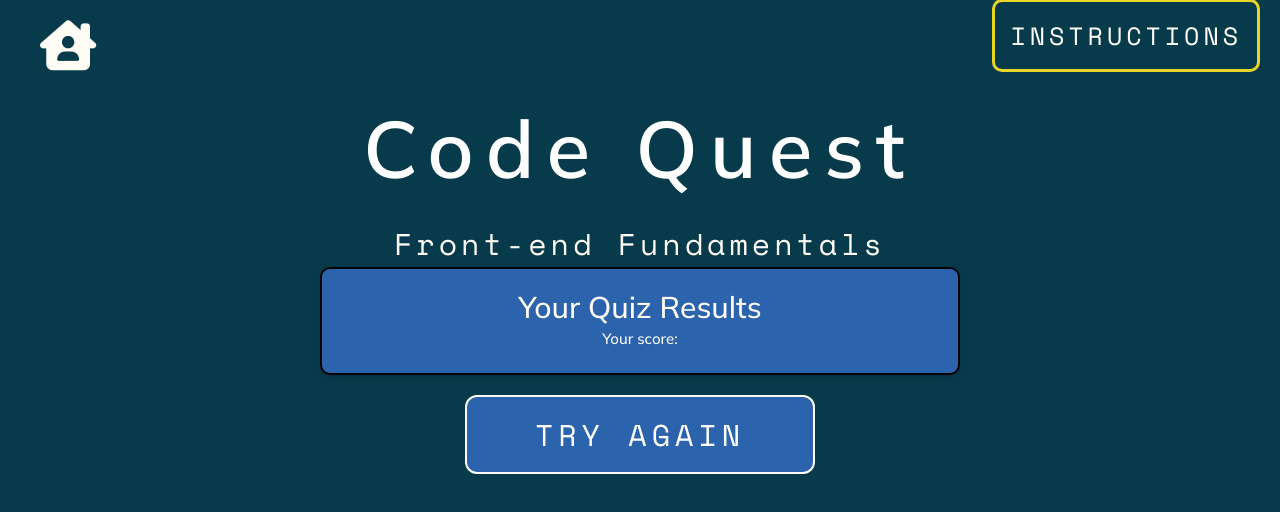
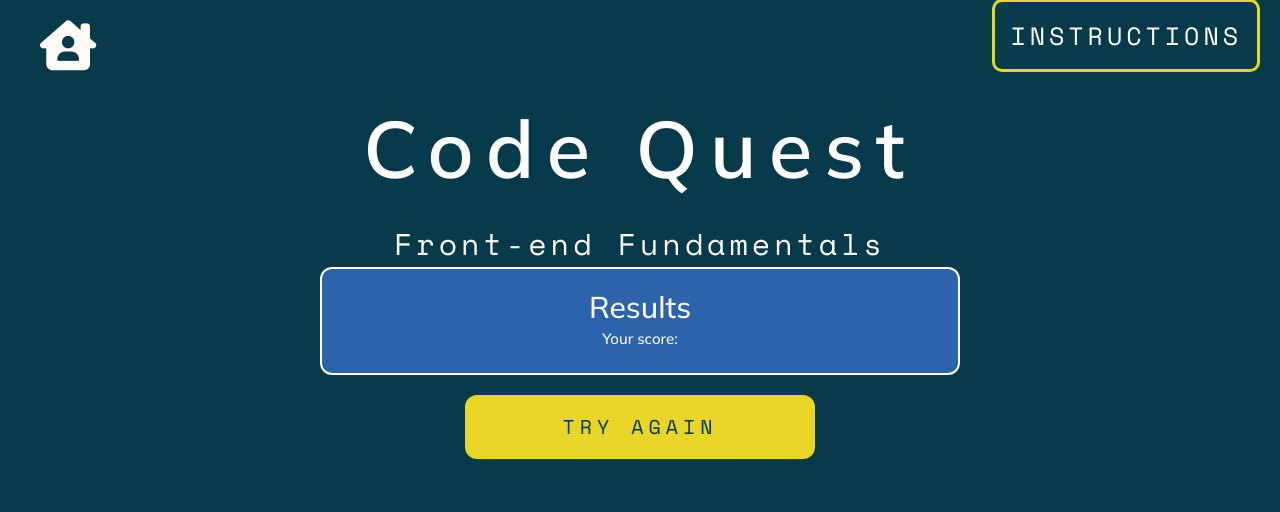
Before and after one commit to Luca-maxwell99/Code-Quest, a plain HTML site: page results.html in a window 1280 px wide. Drawn offline with nearby package versions, Linux system fonts and the light colour scheme.

Commit message:
add style to try again button

```diff
--- a/assets/css/main.css
+++ b/assets/css/main.css
@@ -218,8 +218,6 @@ h2 {
     /* Slightly enlarge the image */
 }
 
-
-
 /* Form Styling */
 .form-group {
     margin-bottom: 20px;
@@ -264,16 +262,15 @@ select {
 /* Results Page */
 #results {
     background-color: #2b63ad;
-    border: 2px solid #000;
-    border-radius: 10px;
+    border: 2px solid var(--light-beige);
+    border-radius: 12px;
     padding: 20px;
     text-align: center;
     width: 50%;
-    box-shadow: 0 4px 8px rgba(0, 0, 0, 0.1);
     margin: auto;
 }
 
-.retry-button {
+#retry-button {
     display: flex;
     justify-content: center;
     /* Centers text horizontally inside the button */
@@ -283,24 +280,30 @@ select {
     width: 100%;
     padding: 1.5rem 2.5rem;
     border-radius: 12px;
-    background: var(--medium-blue);
-    border: 2px solid var(--light-beige);
+    background: var(--highlight-yellow);
+    border: 2px solid var(--highlight-yellow);
+    color: var(--dark-blue);
     cursor: pointer;
     /* Pointer cursor on hover */
     transition: transform 0.3s ease, background-color 0.3s ease;
     /* Smooth hover effect */
 }
 
+.retry-button-link {
+    text-decoration: none;
+    color: var(--dark-blue);
+    font-size: 2rem;
+    text-transform: uppercase;
+    /* Uppercase text */
+    letter-spacing: 0.5rem;
+    /* More spacing between letters */
+    font-family: var(--secondary-font);
+}
+
 .retry-button:hover {
     transform: scale(1.1);
     /* Slightly enlarge button on hover */
-    background: var(--medium-green);
-    /* Change background color on hover */
 }
-
-
-/* Footer Styles */
-
 
 /* Quiz page */
 
@@ -437,7 +440,8 @@ answer-option {
 
 } */
 
-/* Homepage Media Query for Screens Below 780px */
+/*Homepage Media Queries*/
+/* Media Query for Screens Below 780px */
 @media (max-width: 780px) {
     #main-title {
         font-size: 6rem;
@@ -477,7 +481,7 @@ answer-option {
     }
 }
 
-/* Media Queries */
+/* Media Queries for Quiz Page*/
 
 /* Mobile phones */
 @media (max-width: 576px) {
--- a/results.html
+++ b/results.html
@@ -37,12 +37,12 @@
     <!-- Results section -->
 
     <section id="results">
-        <h2>Your Quiz Results</h2>
+        <h2>Results</h2>
         <h4>Your score: <span id="score"></span></h4>
     </section>
 
     <div>
-        <button class="home-item-button retry-button"><a href="index.html" class="button-link"
+        <button id="retry-button" class="home-item-button"><a href="index.html" class="retry-button-link"
                 aria-label="Return to homepage">Try Again</a></button>
     </div>
 
```
Lines whose indentation alone changed are shown as unchanged.
